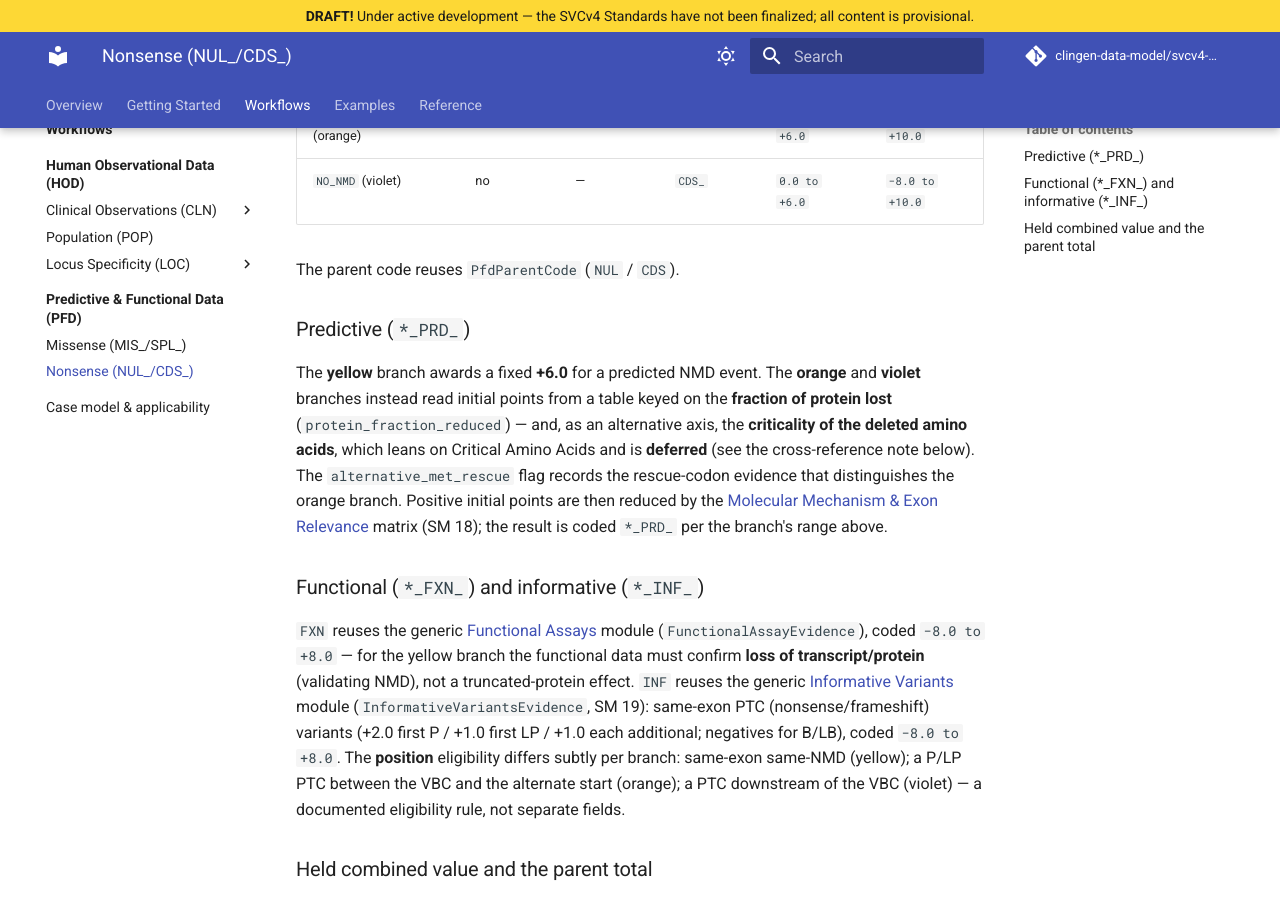
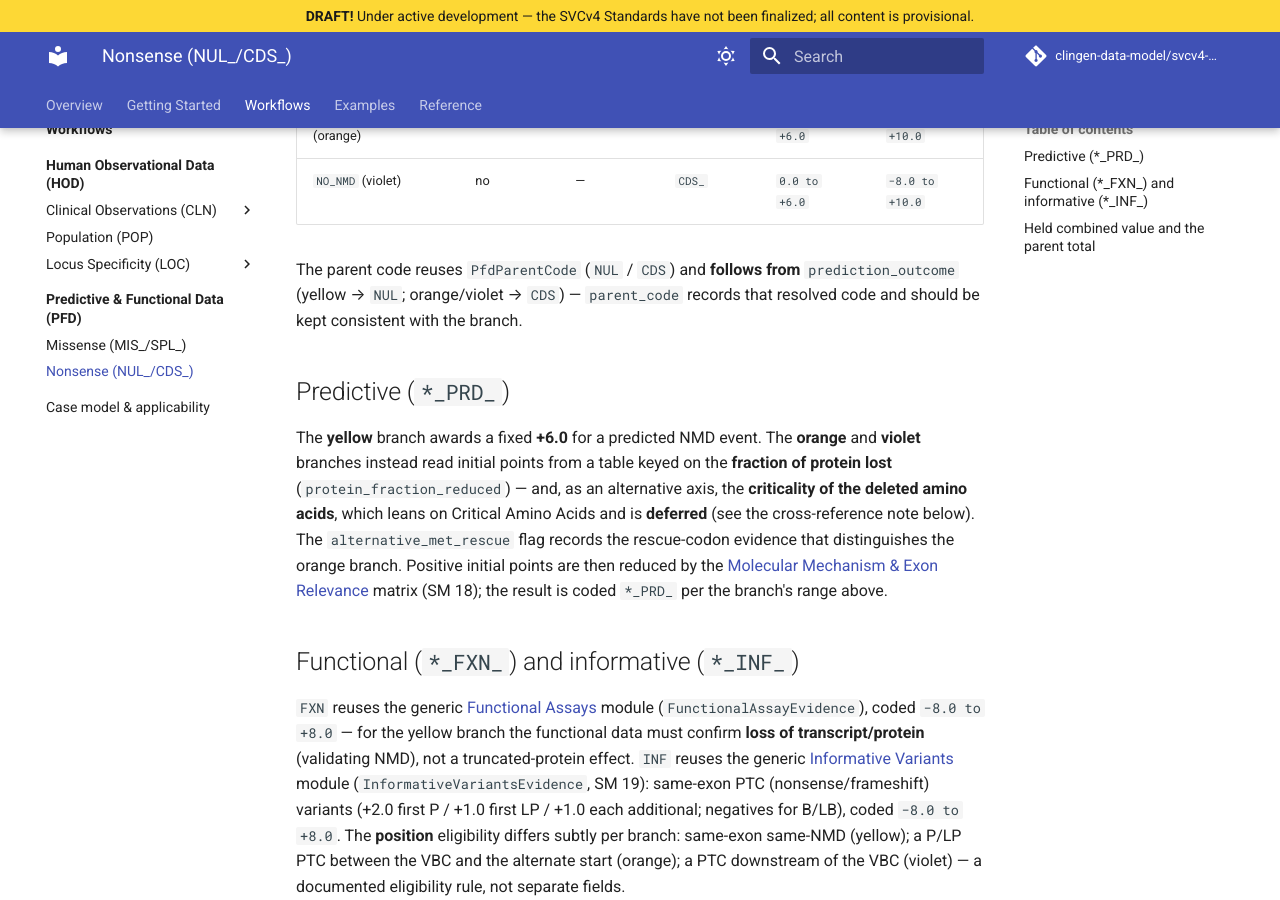
Before and after one commit to clingen-data-model/svcv4-model, an MkDocs documentation site: the page built from docs/workflows/pfd/nonsense.md, in a window 1280 px wide and 900 px high, scrolled down 607 px. Built offline with MkDocs 1.6.1 and Material for MkDocs 9.7.7, drawn with Linux system fonts in a browser that asks for light colours; comment, search, counter and statistics services are not loaded.

Commit message:
test/docs: strengthen Nonsense round-trip + note parent_code follows branch
Code-review follow-up: populate the reused SM 18/19 submodules in the maximal
NonsenseAssessment round-trip; note parent_code follows prediction_outcome; and
promote the workflow-page step headings to h2.

Co-Authored-By: Claude Opus 4.8 (1M context) <noreply@anthropic.com>

```diff
--- a/docs/workflows/pfd/nonsense.md
+++ b/docs/workflows/pfd/nonsense.md
@@ -20,9 +20,11 @@ computed**.
 | `NMD_WITH_RESCUE` (orange) | yes | yes | `CDS_` | `−1.0 to +6.0` | `−8.0 to +10.0` |
 | `NO_NMD` (violet) | no | — | `CDS_` | `0.0 to +6.0` | `−8.0 to +10.0` |
 
-The parent code reuses `PfdParentCode` (`NUL` / `CDS`).
+The parent code reuses `PfdParentCode` (`NUL` / `CDS`) and **follows from**
+`prediction_outcome` (yellow → `NUL`; orange/violet → `CDS`) — `parent_code` records
+that resolved code and should be kept consistent with the branch.
 
-### Predictive (`*_PRD_`)
+## Predictive (`*_PRD_`)
 
 The **yellow** branch awards a fixed **+6.0** for a predicted NMD event. The
 **orange** and **violet** branches instead read initial points from a table keyed on
@@ -34,7 +36,7 @@ the orange branch. Positive initial points are then reduced by the
 [Molecular Mechanism & Exon Relevance](index.md#molecular-mechanism-exon-relevance-modeled-inputs)
 matrix (SM 18); the result is coded `*_PRD_` per the branch's range above.
 
-### Functional (`*_FXN_`) and informative (`*_INF_`)
+## Functional (`*_FXN_`) and informative (`*_INF_`)
 
 `FXN` reuses the generic [Functional Assays](index.md#functional-assays-modeled-inputs)
 module (`FunctionalAssayEvidence`), coded `−8.0 to +8.0` — for the yellow branch the
@@ -47,7 +49,7 @@ truncated-protein effect. `INF` reuses the generic
 same-NMD (yellow); a P/LP PTC between the VBC and the alternate start (orange); a PTC
 downstream of the VBC (violet) — a documented eligibility rule, not separate fields.
 
-### Held combined value and the parent total
+## Held combined value and the parent total
 
 Per SM 8, the model records **both** the separate coded values and the one held
 `PRD + FXN` combined value (`prd_fxn_combined`, no distinct code). Note the held cap
```
Also changed, not shown: 1 other file.
